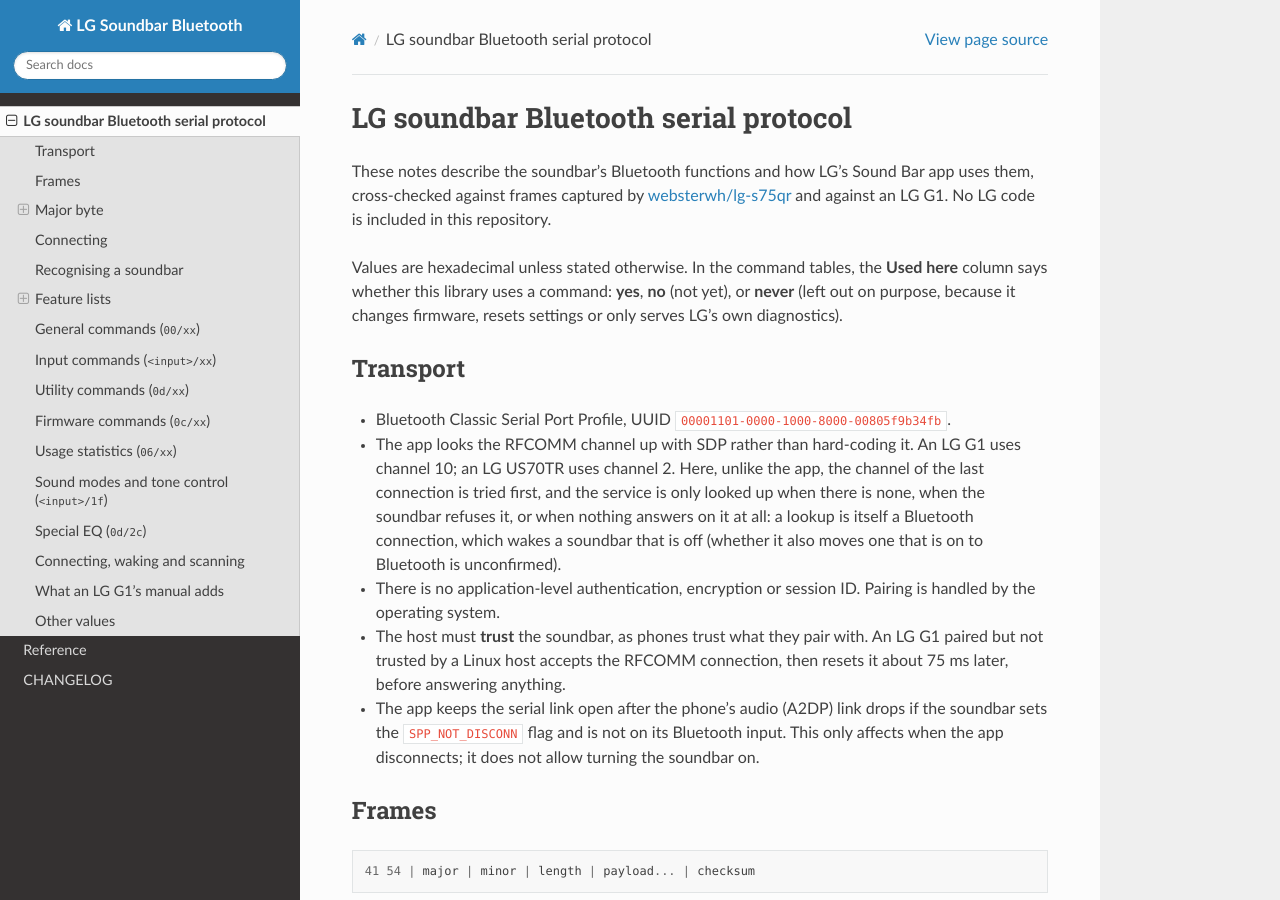
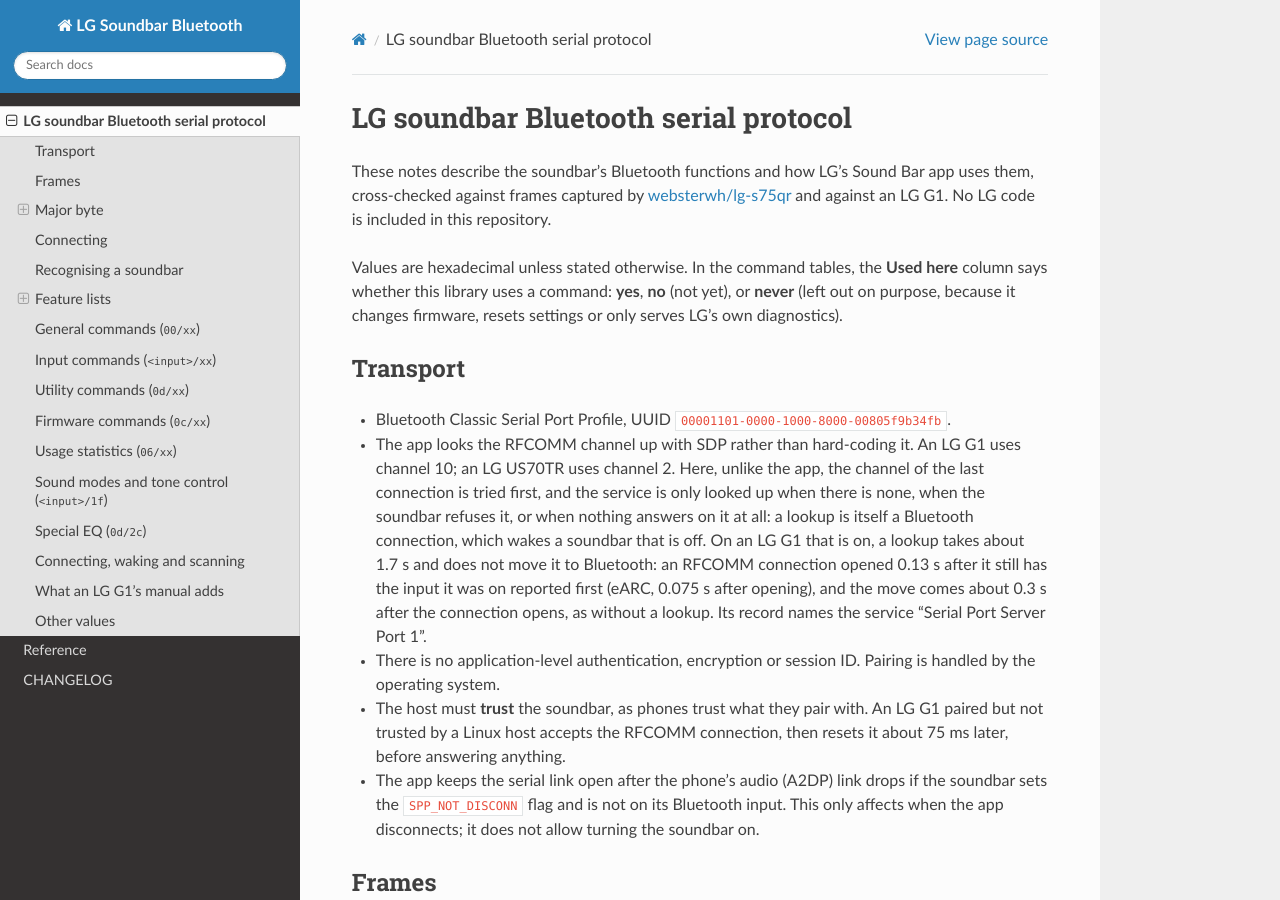
Before and after one commit to jeverley/lg-soundbar-bluetooth, a Sphinx documentation site: the page built from docs/protocol.md, in a window 1280 px wide and 900 px high. Built offline with Sphinx 7.4.7 and the Read the Docs theme 3.1.0, drawn with Linux system fonts in a browser that asks for light colours.

Commit message:
docs: record that an SDP lookup does not move a G1 to Bluetooth
Co-Authored-By: Claude Opus 5.5 <noreply@anthropic.com>
Claude-Session: https://claude.ai/code/session_01CciW4UG1YNtAD3yvwo7sxt

```diff
--- a/docs/protocol.md
+++ b/docs/protocol.md
@@ -18,8 +18,12 @@ firmware, resets settings or only serves LG's own diagnostics).
   Here, unlike the app, the channel of the last connection is tried first,
   and the service is only looked up when there is none, when the soundbar
   refuses it, or when nothing answers on it at all: a lookup is itself a
-  Bluetooth connection, which wakes a soundbar that is off (whether it also
-  moves one that is on to Bluetooth is unconfirmed).
+  Bluetooth connection, which wakes a soundbar that is off. On an LG G1
+  that is on, a lookup takes about 1.7 s and does not move it to
+  Bluetooth: an RFCOMM connection opened 0.13 s after it still has the
+  input it was on reported first (eARC, 0.075 s after opening), and the
+  move comes about 0.3 s after the connection opens, as without a lookup.
+  Its record names the service "Serial Port Server Port 1".
 - There is no application-level authentication, encryption or session ID.
   Pairing is handled by the operating system.
 - The host must **trust** the soundbar, as phones trust what they pair with.
```
